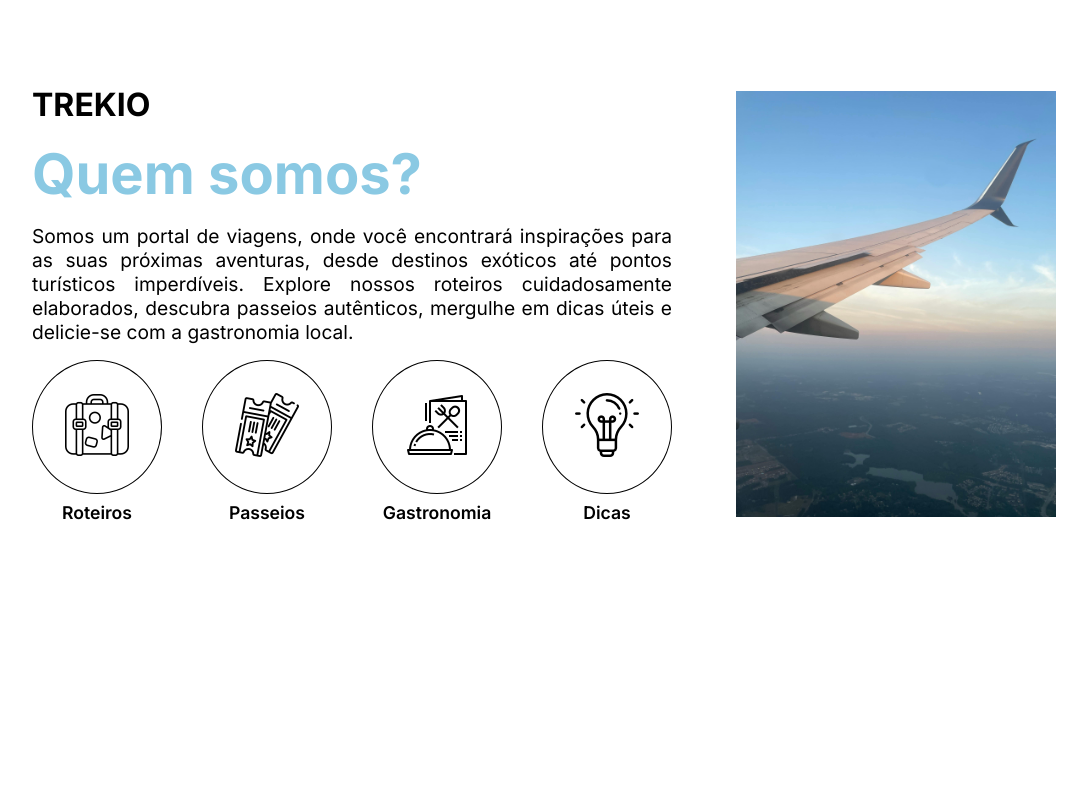
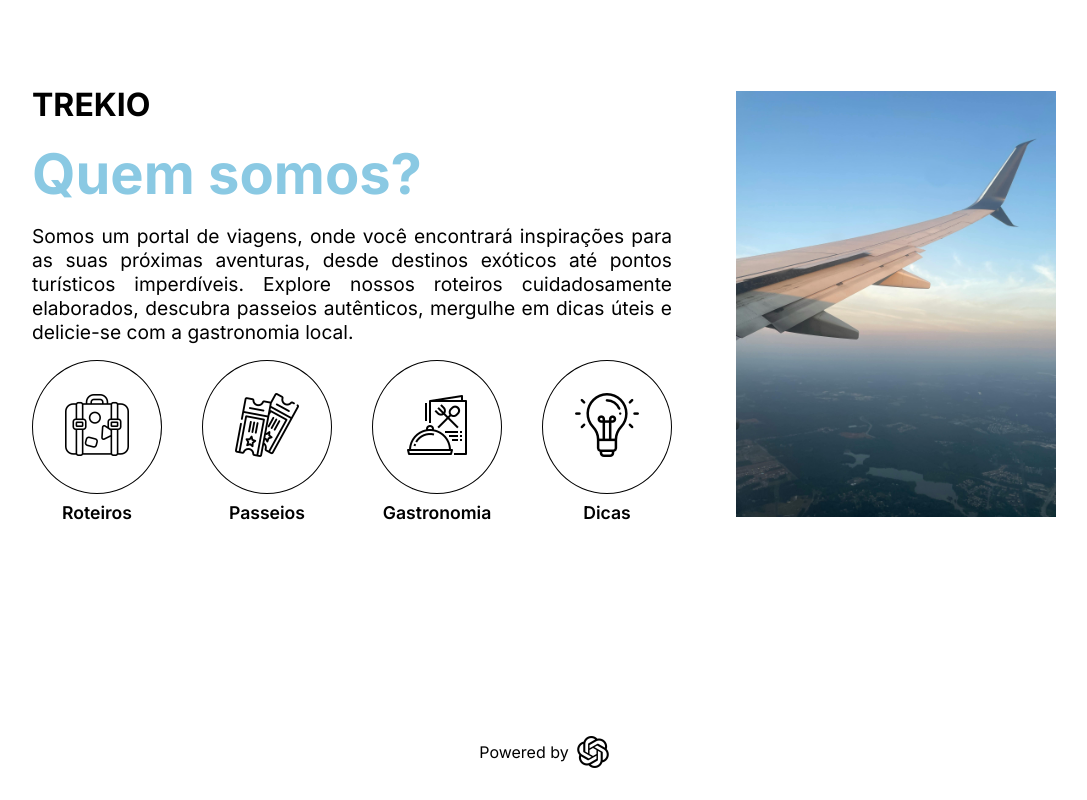
Before and after one commit to renanlazoti/Trekio, a React (Create React App) app in the folder front/: page /home in a window 1280 px wide. Shown: the part 896-1696 px from the top of the page, without its empty margins (96-1183 px from the left). Before the commit the page ends 1600 px from the top, so only its background shows below. Built offline with nearby package versions, Linux system fonts and the light colour scheme.

Commit message:
feat(front): cria componente footer

```diff
--- /dev/null
+++ b/front/src/components/footer/Footer.js
@@ -0,0 +1,12 @@
+import React from 'react'
+import logoGPT from '../../assets/img/chatgpt.png'
+import './footer.css'
+
+export const Footer = () => {
+  return (
+    <div className='app__footer-content'>
+        <p>Powered by</p>
+        <img src={logoGPT} alt="Logo do Chat GPT" className='app__footer-content-img' />
+    </div>
+  )
+}
--- /dev/null
+++ b/front/src/components/footer/footer.css
@@ -0,0 +1,11 @@
+.app__footer-content {
+    display: flex;
+    padding: 2rem 9.2rem;
+    align-items: center;
+    justify-content: center;
+    gap: .5rem;
+}
+
+.app__footer-content img {
+    width: 2rem;
+}
--- a/front/src/pages/home/Home.js
+++ b/front/src/pages/home/Home.js
@@ -1,15 +1,15 @@
 import { Header } from '../../components/header/Header';
 import { Main } from '../../components/main/Main';
 import { About } from '../../components/about/About';
+import { Footer } from '../../components/footer/Footer';
 
 export const Home = () => {
   return (
-    <div>
+    <>
       <Header />
       <Main />
-      <div className="app__about">
-        <About />
-      </div>
-    </div>
+      <About />
+      <Footer />
+    </>
   );
 };
```
